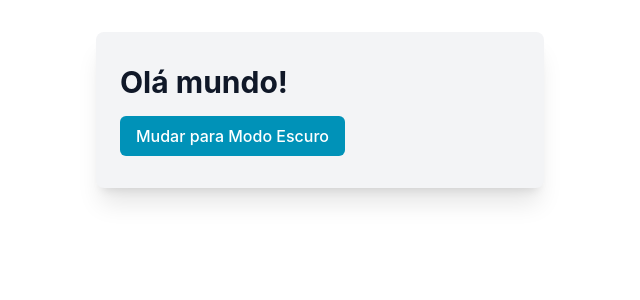
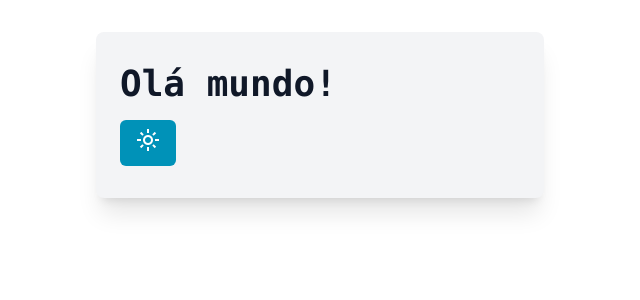
Before and after one commit to deuteragonistDev/MyPortfolio, a React (Vite) app: page / in a window 1280 px wide. Shown: the top 300 px of the page, without its empty margins (320-960 px from the left). Built offline with nearby package versions, Linux system fonts and the light colour scheme.

Commit message:
bug visual no botão dark e light mode

```diff
--- a/index.html
+++ b/index.html
@@ -5,10 +5,18 @@
     <link rel="icon" type="image/svg+xml" href="/favicon.svg" />
     <meta name="viewport" content="width=device-width, initial-scale=1.0" />
     <title>Meu Portfólio v.1.0</title>
+    <link rel="preconnect" href="https://fonts.googleapis.com">
+    <link rel="preconnect" href="https://fonts.gstatic.com" crossorigin>
+    <link href="https://fonts.googleapis.com/css2?family=IBM+Plex+Mono:ital,wght@0,100;0,200;0,300;0,400;0,500;0,600;0,700;1,100;1,200;1,300;1,400;1,500;1,600;1,700&display=swap" rel="stylesheet">
+<!--    Dark Mode And Light Mode Icons-->
 
+    <link rel="stylesheet" href="https://fonts.googleapis.com/css2?family=Material+Symbols+Outlined:opsz,wght,FILL,GRAD@20..48,100..700,0..1,-50..200&icon_names=light_mode" />
+    <link rel="stylesheet" href="https://fonts.googleapis.com/css2?family=Material+Symbols+Outlined:opsz,wght,FILL,GRAD@20..48,100..700,0..1,-50..200&icon_names=dark_mode" />
   </head>
   <body>
+
     <div id="root"></div>
+
     <script type="module" src="src/main.jsx"></script>
   </body>
 </html>
--- a/src/App.css
+++ b/src/App.css
@@ -1 +1,6 @@
+@import url('https://fonts.googleapis.com/css2?family=IBM+Plex+Mono:ital,wght@0,100;0,200;0,300;0,400;0,500;0,600;0,700;1,100;1,200;1,300;1,400;1,500;1,600;1,700&display=swap');
 @import "tailwindcss";
+
+@theme{
+    --font-mono: 'IBM Plex Mono', monospace;
+}
--- a/src/App.jsx
+++ b/src/App.jsx
@@ -1,40 +1,8 @@
-import { useState, useEffect } from 'react'
+import Darkmode from "./Components/darkmode";
 
 function App() {
-    // Inicializa o estado lendo a preferência inicial
-    const [isDark, setIsDark] = useState(() => {
-        return localStorage.theme === 'dark' ||
-            (!('theme' in localStorage) && window.matchMedia('(prefers-color-scheme: dark)').matches);
-    });
-
-    // Sempre que o estado 'isDark' mudar, atualiza o HTML e o localStorage
-    useEffect(() => {
-        if (isDark) {
-            document.documentElement.classList.add('dark');
-            localStorage.theme = 'dark';
-        } else {
-            document.documentElement.classList.remove('dark');
-            localStorage.theme = 'light';
-        }
-    }, [isDark]);
-
-    // Função do botão de toggle
-    const toggleTheme = () => {
-        setIsDark(!isDark);
-    };
-
     return (
-        <div className="bg-white text-gray-900 dark:bg-gray-900 dark:text-cyan-50 min-h-screen p-8 transition-colors">
-            <div className="bg-gray-100 dark:bg-gray-800 rounded-lg px-6 py-8 shadow-xl max-w-md mx-auto">
-                <h1 className="text-3xl font-bold mb-4">
-                    Olá mundo!
-                </h1>
-
-                <button onClick={toggleTheme} className="px-4 py-2 rounded-md bg-cyan-600 text-white font-medium hover:bg-cyan-700 hover:cursor-pointer transition-colors">
-                    {isDark ? 'Mudar para Modo Claro' : 'Mudar para Modo Escuro'}
-                </button>
-            </div>
-        </div>
+            <Darkmode />
     )
 }
 
--- /dev/null
+++ b/src/Components/darkmode.jsx
@@ -0,0 +1,43 @@
+import {useEffect, useState} from 'react'
+
+function Darkmode() {
+    // Inicializa o estado a ler a preferência inicial
+    const [isDark, setIsDark] = useState(() => {
+        return localStorage.theme === 'dark' ||
+            (!('theme' in localStorage) && window.matchMedia('(prefers-color-scheme: dark)').matches);
+    });
+
+    // Sempre que o estado 'isDark' mudar, atualiza o HTML e o localStorage
+    useEffect(() => {
+        if (isDark) {
+            document.documentElement.classList.add('dark');
+            localStorage.theme = 'dark';
+        } else {
+            document.documentElement.classList.remove('dark');
+            localStorage.theme = 'light';
+        }
+    }, [isDark]);
+
+    // Função do botão de toggle
+    const toggleTheme = () => {
+        setIsDark(!isDark);
+    };
+    return (
+        <div className="bg-white text-gray-900 dark:bg-gray-900 dark:text-cyan-50 min-h-screen p-8 transition-colors">
+            <div className="bg-gray-100 dark:bg-gray-800 rounded-lg px-6 py-8 shadow-xl max-w-md mx-auto">
+                <h1 className="text-4xl font-bold font-(family-name:--font-mono) mb-4">{/* É possível diminuir a Sintaxe da fonte para font-(family-name:--font-mono) */}
+                    Olá mundo!
+                </h1>
+                <button onClick={toggleTheme}
+                        className="px-4 py-2 rounded-md bg-cyan-600 text-white font-medium hover:bg-cyan-700 hover:cursor-pointer transition-colors">
+                    {isDark ?
+                        (<span className="material-symbols-outlined select-none">dark_mode</span>)
+                        :
+                        (<span className="material-symbols-outlined select-none">light_mode</span>)
+                        }
+                </button>
+            </div>
+        </div>
+    )
+}
+export default Darkmode;
```
Also changed, not shown: src/index.css (line endings or trailing spaces).
